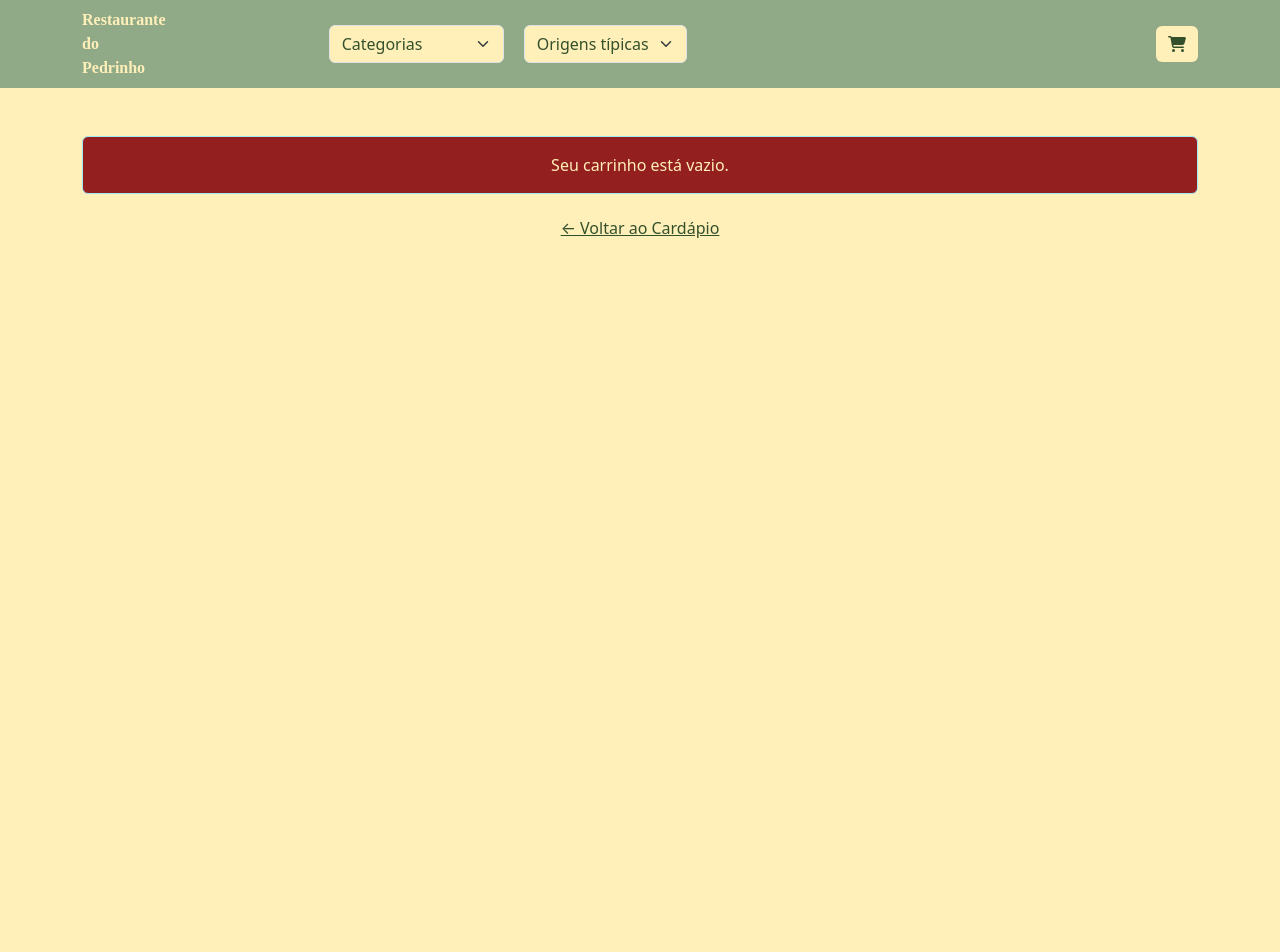
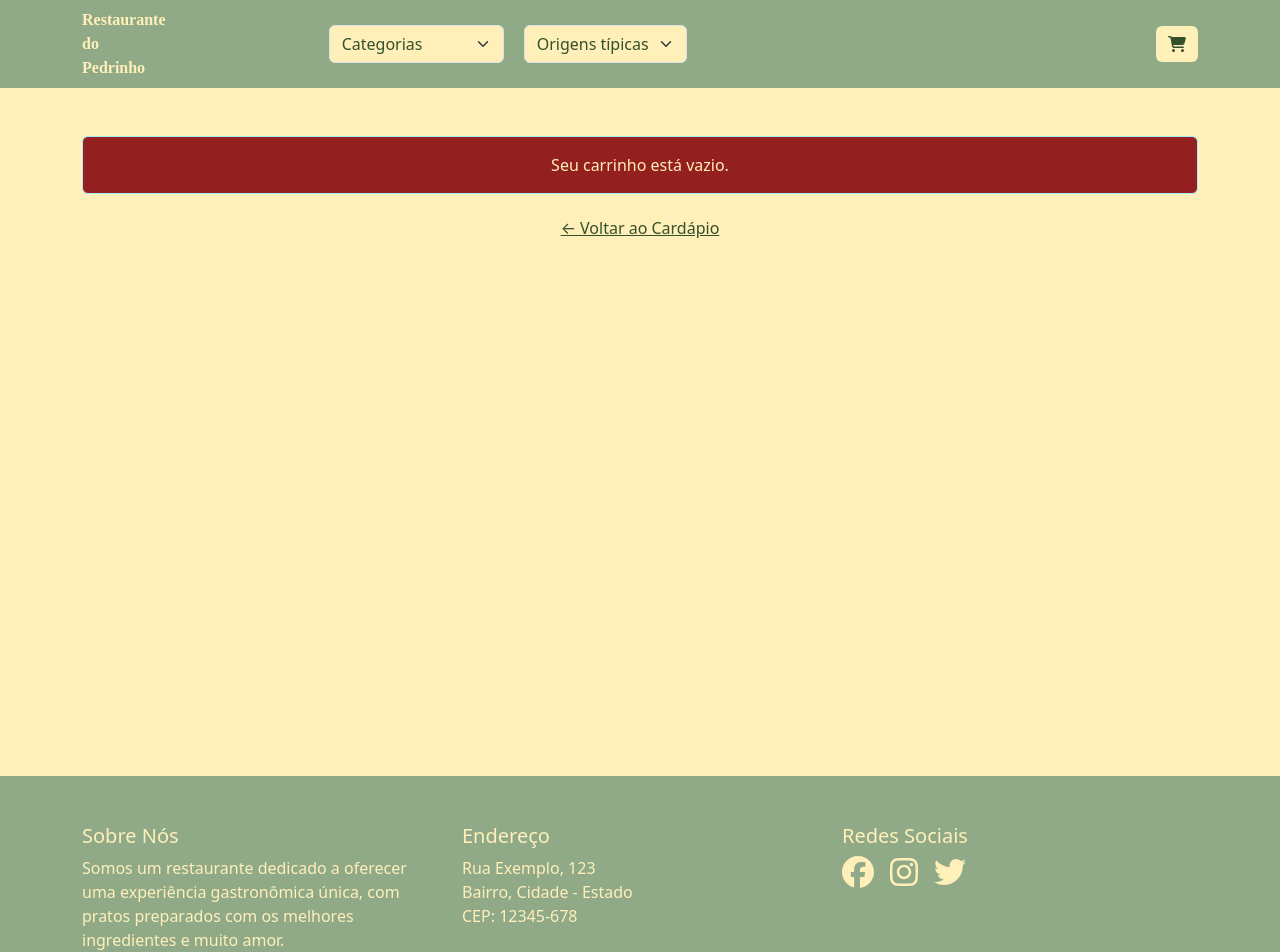
Before and after one commit to pedroHenriqueMaia/restaurante-react-redux, a React (Create React App) app: page /cart in a window 1280 px wide. Shown: the top 952 px of the page. Before the commit the page ends 800 px from the top, so only its background shows below. Built offline with nearby package versions, Linux system fonts and the light colour scheme; a web font is replaced by a local one.

Commit message:
FEAT: Adiciona footer

```diff
--- a/package.json
+++ b/package.json
@@ -4,6 +4,7 @@
   "private": true,
   "dependencies": {
     "@fortawesome/fontawesome-svg-core": "^6.5.2",
+    "@fortawesome/free-brands-svg-icons": "^6.5.2",
     "@fortawesome/free-solid-svg-icons": "^6.5.2",
     "@fortawesome/react-fontawesome": "^0.2.2",
     "@reduxjs/toolkit": "^2.2.5",
--- a/src/App.tsx
+++ b/src/App.tsx
@@ -7,6 +7,7 @@ import { Provider } from 'react-redux';
 import store from './store';
 import Navbar from './components/navbar/navbar';
 import './App.css';
+import Footer from './components/footer/footer';
 
 const App: React.FC = () => {
   return (
@@ -18,6 +19,7 @@ const App: React.FC = () => {
             <Route path="/" element={<MenuPage />} />
             <Route path="/cart" element={<CartPage />} />
           </Routes>
+          <Footer />
         </div>
       </Router>
     </Provider>
--- /dev/null
+++ b/src/components/footer/footer.tsx
@@ -0,0 +1,70 @@
+import React from 'react';
+import { FontAwesomeIcon } from '@fortawesome/react-fontawesome';
+import {
+  faFacebook,
+  faInstagram,
+  faTwitter,
+} from '@fortawesome/free-brands-svg-icons';
+import './styles.css';
+
+const Footer: React.FC = () => {
+  return (
+    <footer className=" py-5">
+      <div className="container">
+        <div className="row">
+          <div className="col-lg-4 col-md-6 mb-4">
+            <h5>Sobre Nós</h5>
+            <p>
+              Somos um restaurante dedicado a oferecer uma experiência
+              gastronômica única, com pratos preparados com os melhores
+              ingredientes e muito amor.
+            </p>
+          </div>
+          <div className="col-lg-4 col-md-6 mb-4">
+            <h5>Endereço</h5>
+            <p>
+              Rua Exemplo, 123
+              <br />
+              Bairro, Cidade - Estado
+              <br />
+              CEP: 12345-678
+            </p>
+          </div>
+          <div className="col-lg-4 mb-4">
+            <h5>Redes Sociais</h5>
+            <div>
+              <a href="https://www.facebook.com" className="me-3">
+                <FontAwesomeIcon icon={faFacebook} size="2x" />
+              </a>
+              <a href="https://www.instagram.com" className="me-3">
+                <FontAwesomeIcon icon={faInstagram} size="2x" />
+              </a>
+              <a href="https://www.twitter.com">
+                <FontAwesomeIcon icon={faTwitter} size="2x" />
+              </a>
+            </div>
+          </div>
+        </div>
+        <div className="row">
+          <div className="col-lg-12">
+            <h5 className="mb-4">Localização</h5>
+            <div className="embed-responsive embed-responsive-16by9">
+              <iframe
+                className="embed-responsive-item"
+                src="https://www.google.com/maps/embed?pb=!1m18!1m12!1m3!1d3151.8354345095557!2d144.95373531550425!3d-37.81627974202178!2m3!1f0!2f0!3f0!3m2!1i1024!2i768!4f13.1!3m3!1m2!1s0x6ad642af0f11fd81%3A0xf5778f78c9fa0!2sFederation%20Square!5e0!3m2!1sen!2sau!4v1603007934976!5m2!1sen!2sau"
+                width="450"
+                height="300"
+                allowFullScreen={false}
+                aria-hidden={false}
+                tabIndex={0}
+                title="Google Maps Location"
+              ></iframe>
+            </div>
+          </div>
+        </div>
+      </div>
+    </footer>
+  );
+};
+
+export default Footer;
--- /dev/null
+++ b/src/components/footer/styles.css
@@ -0,0 +1,5 @@
+footer,
+footer a {
+  background-color: #90aa88;
+  color: #ffefb9;
+}
--- a/src/pages/cart/cart-page.tsx
+++ b/src/pages/cart/cart-page.tsx
@@ -28,7 +28,7 @@ const CartPage: React.FC = () => {
   };
 
   return (
-    <div className="container mt-5">
+    <div className="container cart-page mt-5">
       {cartItems.length === 0 ? (
         <div>
           <div className="alert alert-info text-center">
--- a/src/pages/cart/styles.css
+++ b/src/pages/cart/styles.css
@@ -27,3 +27,7 @@
   color: #ffefb9;
   background-color: #941f1f;
 }
+
+.cart-page {
+  min-height: 80vh;
+}
```
Also changed, not shown: 1 other file (tests, documents, lock files or other folders).
